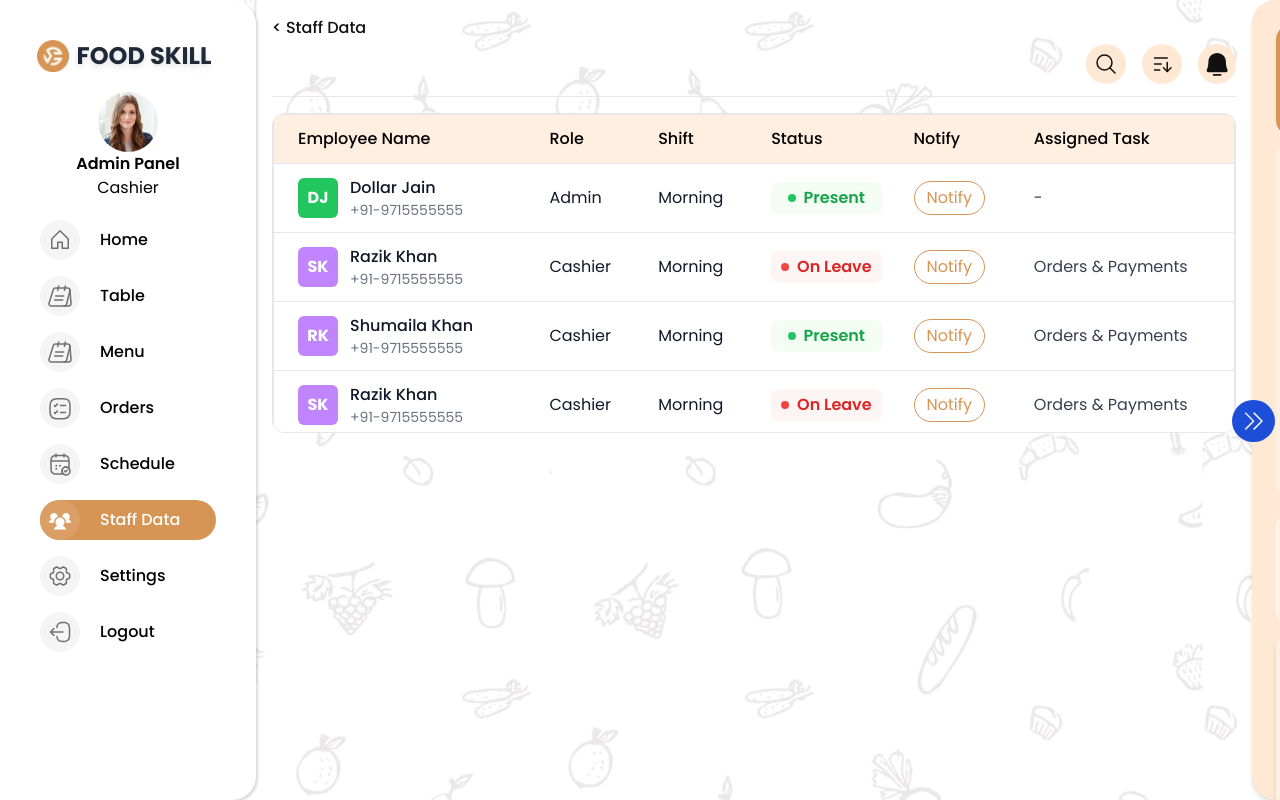
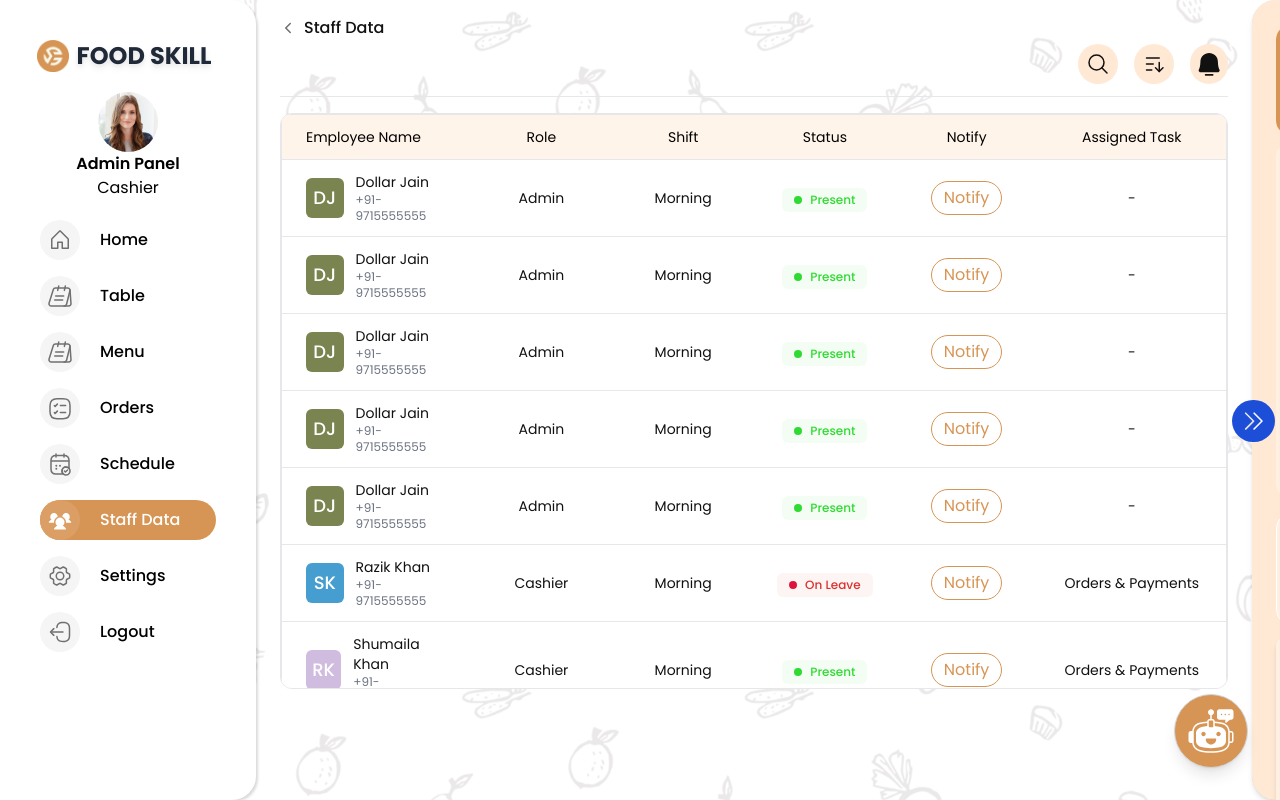
Before and after one commit to razikkhan98/Front-food-fusion, a React (Create React App) app: page /staffdata in a window 1280 px wide. Built offline with nearby package versions, Linux system fonts and the light colour scheme.

Commit message:
working in bugs 14-2-25

```diff
--- a/src/App.css
+++ b/src/App.css
@@ -13,11 +13,13 @@
   font-family: Montserrat Alternates;
   src: url('../src/Components/Assets/fonts/MontserratAlternates-Regular.ttf')format('truetype');
 }
+
 @font-face {
   font-family: poppins;
   src: url('../src/Components/Assets/fonts/Poppins-Regular.ttf')format('truetype');
 }
-body{
+
+body {
   font-family: poppins;
 }
 
@@ -40,17 +42,19 @@ body{
   --captain-color: #e3d6f7;
   --chef-color: #ffb3ab;
   --light-color: #f5f5f5;
+  --gray-light-color: #FAFAFA;
   --red-color: #dc143c;
-  --green-color: #94d82d;
+  --green-color: #2FDA32;
   --yellow-color: #ffd700;
   --purple-color: #6a5acd;
   --sidebar-light: #db9f66;
   --black-color: #111111;
   --gray-color: #707070;
-  --select-section:#F6F0E9;
-  --light-gray-color : #A1A1A1;
-
-
+  --select-section: #F6F0E9;
+  --light-gray-color: #A1A1A1;
+  --dark-green-color: #7A8450;
+  --light-purple-color: #CFBCDF;
+  --dark-bule-color: #469DCF;
 }
 
 
@@ -76,11 +80,13 @@ body{
 }
 
 .cashier-bg-table-color {
-  background-color: rgba(255, 233, 213, 0.7);
+  background-color: rgba(255, 233, 213, 0.5);
 }
+
 .bg-light-green {
   background-color: rgba(47, 218, 50, 0.05);
 }
+
 .bg-color-red {
   background-color: rgba(218, 50, 47, 0.05);
 }
@@ -88,20 +94,49 @@ body{
 .bg-light-yellow {
   background-color: rgba(255, 215, 0, 0.1);
 }
+
 .bg-purple-btn {
   background-color: var(--purple-color);
 }
-.bg-green-color{
+
+.bg-green-color {
   background-color: var(--green-color);
 }
-.bg-color-gray{
+
+.bg-color-gray {
   background-color: rgba(112, 112, 112, 0.1);
 }
-.bg-light-gray-color{
+
+.bg-light-gray-color {
   background-color: var(--light-gray-color);
 }
-.bg-light-color{
+
+.bg-green-color {
+  background-color: var(--green-color);
+}
+
+.bg-red-color {
+  background-color: var(--red-color);
+}
+
+.bg-light-color {
   background-color: var(--light-color);
+}
+
+.bg-dark-green-color {
+  background-color: var(--dark-green-color);
+}
+
+.bg-dark-blue-color {
+  background-color: var(--dark-bule-color);
+}
+
+.bg-light-purple-color {
+  background-color: var(--light-purple-color);
+}
+
+.bg-gray-light-color{
+background-color: var(--gray-light-color);
 }
 /*
   =========================
@@ -122,16 +157,19 @@ body{
 .text-color-red {
   color: #da322f;
 }
-.text-color-black{
+
+.text-color-black {
   color: var(--black-color);
 }
 
-.text-color-gray{
+.text-color-gray {
   color: var(--gray-color);
 }
-.text-light-gray-color{
+
+.text-light-gray-color {
   color: var(--light-gray-color);
 }
+
 /*
   =========================
 
@@ -143,15 +181,19 @@ body{
 .menu-green-borderCard {
   border-left: 3px solid #2fda32;
 }
+
 .menu-red-borderCard {
   border-left: 3px solid #da322f;
 }
-.border-cashier{
+
+.border-cashier {
   border: 2px solid var(--cashier-main-color);
 }
-.border-light-gray{
+
+.border-light-gray {
   border: 1px solid var(--light-gray-color);
 }
+
 /*
   =========================
 
@@ -441,34 +483,42 @@ body{
 .slider-container {
   /* text-align: center; */
   position: relative;
-  overflow: hidden; /* Hide overflow to only show visible items */
+  overflow: hidden;
+  /* Hide overflow to only show visible items */
 }
 
 .slider-overlay {
   width: 100%;
-  overflow: hidden; /* Hide overflow for sliding effect */
+  overflow: hidden;
+  /* Hide overflow for sliding effect */
 }
 
 .slider {
   display: flex;
-  transition: transform 0.5s ease-in-out; /* For smooth transition */
+  transition: transform 0.5s ease-in-out;
+  /* For smooth transition */
 }
 
 .slider-item {
-  min-width: 9%; /* Set width based on items to show */
-  box-sizing: border-box; /* Ensure padding and border are included in total width */
-  padding: 10px; /* Optional padding */
+  min-width: 9%;
+  /* Set width based on items to show */
+  box-sizing: border-box;
+  /* Ensure padding and border are included in total width */
+  padding: 10px;
+  /* Optional padding */
 }
 
 .active-image {
   border: 4px solid var(--cashier-main-color);
   border-radius: 10px;
 }
+
 .menu-category-next {
   position: absolute;
   top: 3.5rem;
   right: 0;
 }
+
 .menu-category-prev {
   position: absolute;
   top: 3.5rem;
@@ -494,6 +544,7 @@ body{
     display: none;
   }
 }
+
 /*
   =========================
 
@@ -510,6 +561,7 @@ body{
   from {
     transform: translateX(-100%);
   }
+
   to {
     transform: translateX(0);
   }
--- a/src/Components/Common/Navbar/navbar.jsx
+++ b/src/Components/Common/Navbar/navbar.jsx
@@ -1,20 +1,22 @@
 import React from "react";
+
+import { IoIosArrowBack, IoIosArrowForward } from "react-icons/io";
 
 
 const Navbar = ({ pageHeading = [], buttons = [], icons = [] }) => {
   return (
     <div>
       {pageHeading.length > 0 && (
-        <div className="text-sm text-gray-500 mb-1">
+        <div className="text-sm text-gray-500 mb-1 flex items-center">
           {pageHeading.length === 1 ? (
-            <span className="mr-2 font-medium text-base text-color-black"> &lt; {pageHeading[0]}</span> // Show "< Table" if only one
+            <span className="mr-2 font-medium text-base text-color-black flex items-center"> <span className="text-color-gray me-2"><IoIosArrowBack /></span> {pageHeading[0]}</span> // Show "< Table" if only one
           ) : (
             pageHeading.map((heading, index) => (
               <span
                 key={index}
-                className={`mr-2 font-medium text-base ${index === 0 ? "text-gray-500" : "text-black "}`}
+                className={`font-medium text-base flex items-center ${index === 0 ? "text-color-gray" : "text-black "}`}
               >
-                {heading} {index < pageHeading.length - 1 && <span className="text-gray-500">&gt;</span>}
+                {heading} {index < pageHeading.length - 1 && <span className="text-color-gray mx-2"> <IoIosArrowForward /></span>}
               </span>
             ))
           )}
--- a/src/Components/Pages/StaffData/staffdata.jsx
+++ b/src/Components/Pages/StaffData/staffdata.jsx
@@ -10,6 +10,7 @@ import Toggle from "../../Assets/Images/sidebarImg/toggle.png";
 import bell from "../../Assets/Images/navbar-img/bell.svg";
 import magnify from "../../Assets/Images/navbar-img/MagnifyingGlass.svg";
 import Sort from "../../Assets/Images/navbar-img/SortAscending.svg";
+import ChatBot from "../../Common/ChatBot/chatbot.jsx";
 // Role JSON Data
 const employees = [
 
@@ -27,13 +28,101 @@ const employees = [
 
         status: "Present",
 
-        statuscolor: "text-green-600 bg-light-green",
+        statuscolor: "text-light-green bg-light-green",
 
         task: "-",
 
-        color: "bg-green-500",
+        color: "bg-dark-green-color",
 
-        dotcolor: "bg-green-500",
+        dotcolor: "bg-green-color",
+    },
+    {
+
+        initials: "DJ",
+
+        name: "Dollar Jain",
+
+        phone: "+91-9715555555",
+
+        role: "Admin",
+
+        shift: "Morning",
+
+        status: "Present",
+
+        statuscolor: "text-light-green bg-light-green",
+
+        task: "-",
+
+        color: "bg-dark-green-color",
+
+        dotcolor: "bg-green-color",
+    },
+    {
+
+        initials: "DJ",
+
+        name: "Dollar Jain",
+
+        phone: "+91-9715555555",
+
+        role: "Admin",
+
+        shift: "Morning",
+
+        status: "Present",
+
+        statuscolor: "text-light-green bg-light-green",
+
+        task: "-",
+
+        color: "bg-dark-green-color",
+
+        dotcolor: "bg-green-color",
+    },
+    {
+
+        initials: "DJ",
+
+        name: "Dollar Jain",
+
+        phone: "+91-9715555555",
+
+        role: "Admin",
+
+        shift: "Morning",
+
+        status: "Present",
+
+        statuscolor: "text-light-green bg-light-green",
+
+        task: "-",
+
+        color: "bg-dark-green-color",
+
+        dotcolor: "bg-green-color",
+    },
+    {
+
+        initials: "DJ",
+
+        name: "Dollar Jain",
+
+        phone: "+91-9715555555",
+
+        role: "Admin",
+
+        shift: "Morning",
+
+        status: "Present",
+
+        statuscolor: "text-light-green bg-light-green",
+
+        task: "-",
+
+        color: "bg-dark-green-color",
+
+        dotcolor: "bg-green-color",
     },
 
     {
@@ -50,13 +139,13 @@ const employees = [
 
         status: "On Leave",
 
-        statuscolor: "text-red-600 bg-color-red",
+        statuscolor: "text-color-red bg-color-red",
 
         task: "Orders & Payments",
 
-        color: "bg-purple-400",
+        color: "bg-dark-blue-color",
 
-        dotcolor: "bg-red-500",
+        dotcolor: "bg-red-color",
     },
     {
 
@@ -72,13 +161,13 @@ const employees = [
 
         status: "Present",
 
-        statuscolor: "text-green-600 bg-light-green",
+        statuscolor: "text-light-green bg-light-green",
 
         task: "Orders & Payments",
 
-        color: "bg-purple-400",
+        color: "bg-light-purple-color",
 
-        dotcolor: "bg-green-500",
+        dotcolor: "bg-green-color",
 
     },
     {
@@ -95,13 +184,13 @@ const employees = [
 
         status: "On Leave",
 
-        statuscolor: "text-red-600 bg-color-red",
+        statuscolor: "text-color-red bg-color-red",
 
         task: "Orders & Payments",
 
-        color: "bg-purple-400",
+        color: "bg-dark-blue-color",
 
-        dotcolor: "bg-red-500",
+        dotcolor: "bg-red-color",
     },
     {
 
@@ -117,13 +206,13 @@ const employees = [
 
         status: "Present",
 
-        statuscolor: "text-green-600 bg-light-green",
+        statuscolor: "text-light-green bg-light-green",
 
         task: "-",
 
-        color: "bg-green-500",
+        color: "bg-light-purple-color",
 
-        dotcolor: "bg-green-500",
+        dotcolor: "bg-green-color",
     },
     {
 
@@ -139,17 +228,15 @@ const employees = [
 
         status: "On Leave",
 
-        statuscolor: "text-red-600 bg-color-red",
+        statuscolor: "text-color-red bg-color-red",
 
         task: "Orders & Payments",
 
-        color: "bg-purple-400",
+        color: "bg-dark-green-color",
 
-        dotcolor: "bg-red-500",
+        dotcolor: "bg-red-color",
     },
 ];
-
-
 
 
 const StaffIcons = [
@@ -180,48 +267,48 @@ const StaffData = () => {
         <div className="flex h-screen overflow-hidden">
             {/* Left Sidebar */}
             <LeftSideNavbar />
-
+            <ChatBot />
             {/* Main Content Area */}
-            <div className={`flex-grow p-4 transition-all duration-300`}>
+            <div className={`flex-grow py-4 px-6 transition-all duration-300`}>
 
 
                 {/* <Navbar /> */}
                 <Navbar icons={StaffIcons} pageHeading={StaffHeading} />
 
                 {/* Table Start */}
-                <div className="bg-white mt-4 border rounded-xl overflow-auto h-80">
+                <div className="bg-white mt-4 border rounded-xl overflow-auto h-3/4 hidden-scroll">
                     <table className="w-full border rounded-xl shadow-md">
-                        <thead>
-                            <tr className="cashier-bg-table-color text-left">
-                                <th className="px-6 py-3 font-medium">Employee Name</th>
-                                <th className="px-4 py-3 font-medium">Role</th>
-                                <th className="px-4 py-3 font-medium">Shift</th>
-                                <th className="px-4 py-3 font-medium">Status</th>
-                                <th className="px-4 py-3 font-medium">Notify</th>
-                                <th className="px-4 py-3 font-medium">Assigned Task</th>
+                        <thead className="sticky top-0 bg-white">
+                            <tr className="cashier-bg-table-color text-center">
+                                <th className="px-6 py-3 font-normal text-sm text-left w-[20%]">Employee Name</th>
+                                <th className="px-4 py-3 font-normal text-sm w-[15%]">Role</th>
+                                <th className="px-4 py-3 font-normal text-sm w-[15%]">Shift</th>
+                                <th className="px-4 py-3 font-normal text-sm w-[15%]">Status</th>
+                                <th className="px-4 py-3 font-normal text-sm w-[15%]">Notify</th>
+                                <th className="px-4 py-3 font-normal text-sm w-[20%">Assigned Task</th>
                             </tr>
                         </thead>
                         <tbody className="bg-white">
                             {employees.map((employee, index) => (
-                                <tr key={index} className="border-t text-left">
-                                    <td className="px-6 py-3 flex items-center space-x-3">
-                                        <span className={`w-10 h-10 flex items-center justify-center text-white font-bold rounded-md ${employee.color}`}>{employee.initials}</span>
+                                <tr key={index} className="border-t text-center">
+                                    <td className="px-6 py-3 flex items-center space-x-3 text-left">
+                                        <span className={`w-10 h-10 flex items-center justify-center text-white text-lg font-medium rounded-md ${employee.color}`}>{employee.initials}</span>
                                         <div>
-                                            <p className="font-medium text-gray-900">{employee.name}</p>
-                                            <p className="text-sm text-gray-500">{employee.phone}</p>
+                                            <p className="text-color-black text-sm font-normal">{employee.name}</p>
+                                            <p className="text-xs font-normal text-gray-500">{employee.phone}</p>
                                         </div>
                                     </td>
-                                    <td className="px-4 py-3 text-gray-900">{employee.role}</td>
-                                    <td className="px-4 py-3 text-gray-900">{employee.shift}</td>
-                                    <td className="px-4 py-3">
-                                        <span className={`${employee.statuscolor} rounded-lg font-semibold flex items-center justify-center py-1`}>
+                                    <td className="px-6 py-3 text-color-black text-sm font-normal">{employee.role}</td>
+                                    <td className="px-4 py-3 text-color-black text-sm font-normal">{employee.shift}</td>
+                                    <td className="px-4 py-3 flex justify-center">
+                                        <span className={`${employee.statuscolor} rounded-md px-3 font-medium text-xs flex items-center justify-center py-1`}>
                                             <span className={`w-2 h-2 ${employee.dotcolor} rounded-full mr-2`}></span> {employee.status}
                                         </span>
                                     </td>
                                     <td className="px-4 py-3">
                                         <button className="px-3 py-1 border border-[--cashier-main-color] cashier-main-text-color rounded-full hover:bg-[--cashier-main-color] hover:text-white">Notify</button>
                                     </td>
-                                    <td className="px-4 py-3 text-gray-700">{employee.task}</td>
+                                    <td className="px-4 py-3 text-color-black text-sm font-normal">{employee.task}</td>
                                 </tr>
 
                             ))}
```
Also changed, not shown: src/Components/Common/ChatBot/chatbot.jsx (+6 -6 lines), src/Components/Common/Modal/userloginModal.jsx (+7 -6 lines), src/Components/Common/UserLogin/userlogin.jsx (+4 -4 lines), src/Components/Pages/Order/order.jsx (+25 -25 lines), src/Components/Pages/Schedule/schedule.jsx (+131 -27 lines).
